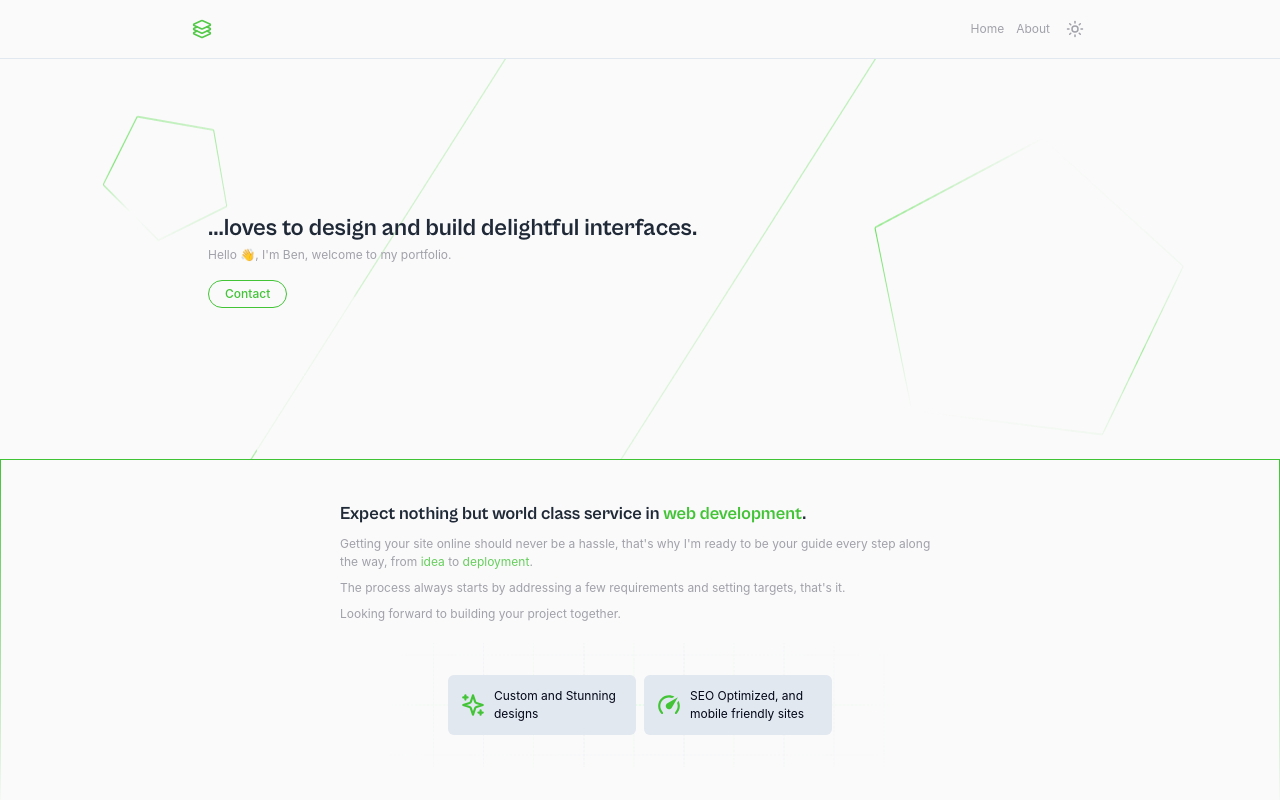
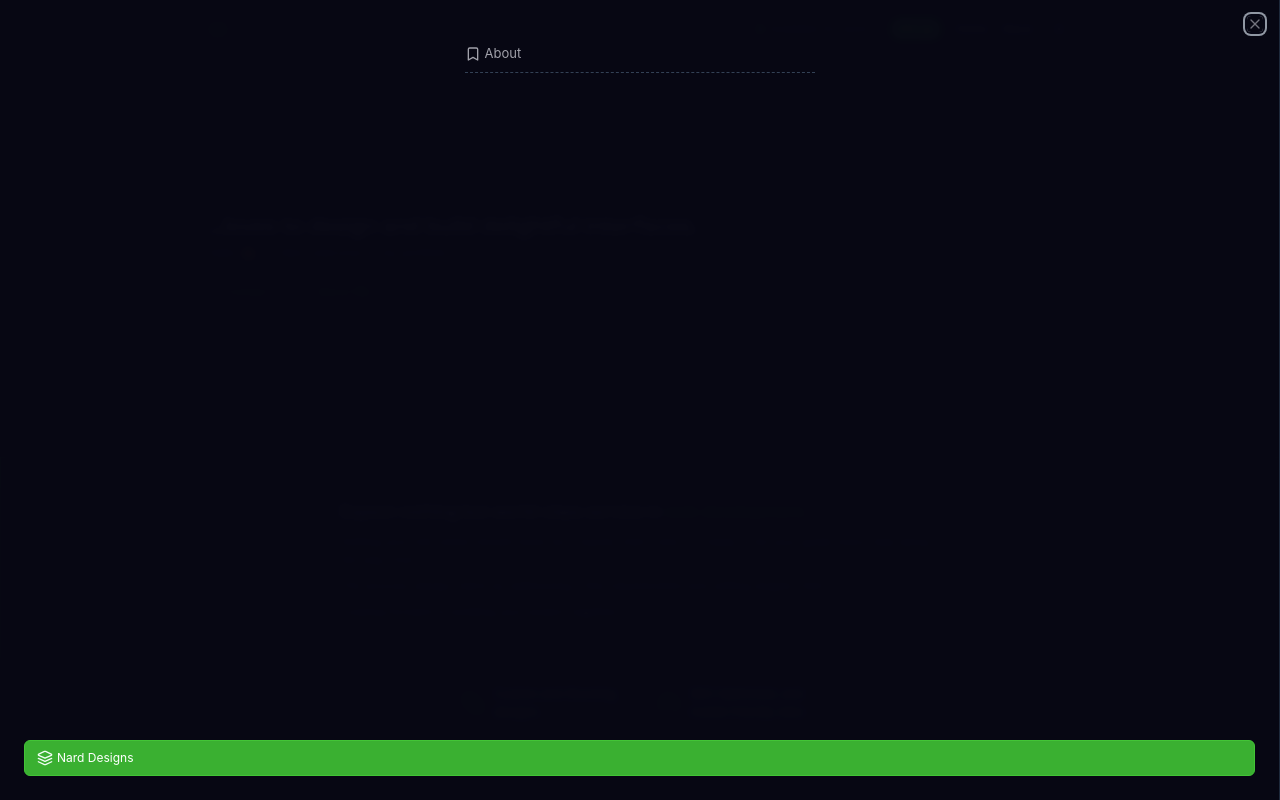
Before and after one commit to ben-dev10/prime-portfolio-react, a React (Vite) app: page /#/ in a window 1280 px wide. Shown: the top 800 px of the page. Built offline with nearby package versions, Linux system fonts and the light colour scheme.

Commit message:
feat: updated nav bar, sheet & home components

```diff
--- a/src/App.tsx
+++ b/src/App.tsx
@@ -5,7 +5,7 @@ import { Outlet } from "react-router-dom";
 function App() {
   return (
     <>
-      <header className="p-4 sticky top-0 border-b bg-background/80 backdrop-blur-[8px] z-[40]">
+      <header className="sticky top-0 border-b bg-background/80 backdrop-blur-[8px] z-[40]">
         <Header />
       </header>
 
@@ -13,7 +13,7 @@ function App() {
         <Outlet></Outlet>
       </main>
 
-      <footer className="mt-10">
+      <footer className="">
         <Footer />
       </footer>
     </>
--- a/src/components/layout/Header.tsx
+++ b/src/components/layout/Header.tsx
@@ -1,10 +1,12 @@
 import { Link } from "react-router-dom";
-import { Layers3, Sun } from "lucide-react";
+import { Download, Layers3, Sun } from "lucide-react";
 import { SheetUI } from "../ui-2/sheetui";
+import { Button } from "../ui/button";
+import cv from "../../assets/resume/resume-v1.pdf";
 
 // Updates theme
 document.addEventListener("DOMContentLoaded", function () {
-  const savedTheme = localStorage.getItem("portfolio-theme") || "light";
+  const savedTheme = localStorage.getItem("portfolio-theme") || "dark";
   // remove any "dark" or "light" class before applying new theme
   document.documentElement.classList.remove("dark", "light");
   document.documentElement.classList.add(savedTheme);
@@ -13,9 +15,9 @@ document.addEventListener("DOMContentLoaded", function () {
 function Logo() {
   return (
     <div className="mx-auto md:ml-0">
-      {/* <img src={logo} alt="vite logo" width="" /> */}
-      {/* <p className="text-accent">LOGO</p> */}
-      <Layers3 size={20} className="text-accent opacity-90" />
+      <Link to={"/"}>
+        <Layers3 size={20} className="text-accent opacity-90" />
+      </Link>
     </div>
   );
 }
@@ -60,14 +62,61 @@ function MenuIcon() {
   );
 }
 
+type work = { status: "away" | "available"; className?: string };
+
+function Availability({ className, status }: work) {
+  return (
+    <div className={`available-for-work flex items-center gap-1 ${className}`}>
+      <div
+        className={`size-[8px] rounded-[100%] ${
+          status == "available" ? "bg-green-500" : "bg-red-500"
+        } `}
+      >
+        <p
+          className={`indicator size-[8px] rounded-[100%] ${
+            status == "available" ? "bg-green-500" : "bg-red-500"
+          }  animate-ping`}
+        ></p>
+      </div>
+      {status == "available" ? <p>Available for work</p> : <p>Away</p>}
+    </div>
+  );
+}
+
+function CV() {
+  return (
+    <div>
+      <a href={cv}>
+        <Button
+          variant="pill"
+          size="pill"
+          className="text-accent bg-accent text-white px-2 py-[2px] hover:border-green-300"
+        >
+          CV
+          <Download size={14} className="ml-1" />
+        </Button>
+      </a>
+    </div>
+  );
+}
+
 export default function Header() {
   return (
     <div className="header-wrapper">
-      <div className="container-4xl w-full flex gap-x-3 items-center h-[26px]">
-        <MenuIcon />
-        <Logo />
-        <Links />
-        <ThemeToggle />
+      <div className="container-4xl w-full h-[56px]">
+        <div className="primary-nav flex gap-x-3 items-center p-2 pt-3 md:pt-4 px-4">
+          <MenuIcon />
+          <Logo />
+          <Availability status="available" className="hidden md:flex mr-2" />
+          <CV />
+          <Links />
+          <ThemeToggle />
+        </div>
+      </div>
+      <div className="secondary-nav bg-slate-300/[.15] dark:bg-slate-700/[.15] md:hidden">
+        <div className="wrapper container-4xl  p-2 px-4">
+          <Availability status="available" />
+        </div>
       </div>
     </div>
   );
--- a/src/components/ui-2/formui.tsx
+++ b/src/components/ui-2/formui.tsx
@@ -5,10 +5,10 @@ import avatar from "../../assets/carousel/pic-2.jpg";
 
 const FormUI = () => (
   <FormRoot
-    className="w-full md:w-[350px] border my-5 rounded-[10px] dark:bg-[#0c0d0d] bg-slate-200 md:translate-y-[-32%]"
+    className="w-full md:w-[350px] border dark:border-slate-700 border-slate-300 my-5 rounded-[10px] dark:bg-[#0c0d0d] bg-slate-200 md:translate-y-[-32%]"
     onSubmit={(e) => {
       e.preventDefault();
-      alert("Thanks,we'll get in touch.");
+      alert("Thanks, we will get in touch.");
     }}
   >
     <div className="form-header p-4 flex gap-4 pt-6">
@@ -16,7 +16,7 @@ const FormUI = () => (
         <img
           src={avatar}
           alt="avatar"
-          className=" avatar size-[32px] rounded-full border-2 border-blue-100 shadow-md"
+          className=" avatar size-[40px] rounded-full border-2 border-blue-100 shadow-md"
         />
         <div className="dot size-2 bg-accent rounded-full absolute bottom-[12px] right-0"></div>
       </div>
@@ -33,7 +33,7 @@ const FormUI = () => (
         <FormMessage match="typeMismatch">Please provide a name</FormMessage>
       </Flex>
       <Form.Control asChild>
-        <Input type="text" required />
+        <Input type="text" required className="form-input " />
       </Form.Control>
     </FormField>
 
@@ -46,11 +46,11 @@ const FormUI = () => (
         </FormMessage>
       </Flex>
       <Form.Control asChild>
-        <Input type="email" required />
+        <Input type="email" required className="form-input" />
       </Form.Control>
     </FormField>
 
-    <FormField name="service" className="mb-5">
+    <FormField name="service" className="mb-10">
       <Flex css={{ alignItems: "baseline", justifyContent: "space-between" }}>
         <FormLabel>Service required</FormLabel>
         <FormMessage match="valueMissing">
@@ -61,7 +61,7 @@ const FormUI = () => (
         </FormMessage>
       </Flex>
       <Form.Control asChild>
-        <Input type="text" required />
+        <Input type="text" required className="form-input" />
       </Form.Control>
     </FormField>
 
@@ -84,8 +84,9 @@ const FormField = styled(Form.Field, {
 const FormLabel = styled(Form.Label, {
   fontSize: 12,
   fontWeight: 500,
-  lineHeight: "35px",
+  lineHeight: "15px",
   color: "var(--accent)",
+  marginTop: 10,
 });
 
 const FormMessage = styled(Form.Message, {
@@ -97,22 +98,12 @@ const FormMessage = styled(Form.Message, {
 const Flex = styled("div", { display: "flex" });
 
 const inputStyles = {
-  all: "unset",
-  color: "#71717a",
-  borderBottom: "1px solid #3f3f46",
-  boxSizing: "border-box",
+  // all: "unset",
   width: "100%",
   display: "inline-flex",
   alignItems: "center",
   justifyContent: "center",
-  outline: "0px",
   fontSize: 12,
-  // backgroundColor: " !important",
-  // boxShadow: "0 0 0 1px rgba(94,67,194,.5)",
-  "&:hover": { borderBottomColor: "rgba(64, 195, 53, .5)" },
-  "&:focus": { borderBottomColor: "rgba(64, 195, 53, .8)" },
-  "&::selection": { backgroundColor: "rgba(64, 195, 53, .5)", color: "white" },
-  "@media (prefers-color-scheme:dark)": {},
 };
 
 const Input = styled("input", {
--- a/src/components/ui-2/sheetui.tsx
+++ b/src/components/ui-2/sheetui.tsx
@@ -1,17 +1,17 @@
 import { Button } from "@/components/ui/button";
-import {
-  Sheet,
-  SheetClose,
-  SheetContent,
-  SheetFooter,
-  SheetTrigger,
-} from "../ui/sheet";
+import { Sheet, SheetContent, SheetFooter, SheetTrigger } from "../ui/sheet";
 import { Link } from "react-router-dom";
+import { useState } from "react";
+import { Bookmark, Layers } from "lucide-react";
 
 export function SheetUI() {
+  const [open, setOpen] = useState(true);
+  const handleClick = () => {
+    setOpen(false);
+  };
   return (
     <div className="">
-      <Sheet>
+      <Sheet open={open} onOpenChange={setOpen}>
         <SheetTrigger asChild>
           <Button className="pl-0 shadow-none bg-transparent hover:bg-transparent">
             <svg
@@ -45,23 +45,24 @@ export function SheetUI() {
             </svg>
           </Button>
         </SheetTrigger>
-        <SheetContent side="left" className="w-full md:max-w-full">
-          <div className="links gap-3 mb-10 flex flex-col">
-            <SheetClose className="" asChild>
-              <Link to="/about" className="sheet-link">
+        <SheetContent
+          side="left"
+          className="w-full md:max-w-full flex flex-col"
+        >
+          <div className="links gap-3 flex flex-col mt-5 text-[13px] border-b border-dashed border-slate-400 dark:border-slate-700 pb-2 max-w-[350px] w-[70%] mx-auto mb-auto">
+            <div onClick={handleClick}>
+              <Link to="/about" className="sheet-link flex items-center gap-1">
+                <Bookmark size={16} />
                 About
               </Link>
-            </SheetClose>
-
-            <SheetClose className="" asChild>
-              <Link to="/" className="sheet-link">
-                Home
-              </Link>
-            </SheetClose>
+            </div>
           </div>
 
           <SheetFooter>
-
+            <div className="flex gap-1 w-full items-center border border-accent p-2 px-3 rounded-md bg-[rgba(64,195,53,.9)] ">
+              <Layers size={16} className="text-green-50" />
+              <p className="text-white">Nard Designs</p>
+            </div>
           </SheetFooter>
         </SheetContent>
       </Sheet>
--- a/src/index.css
+++ b/src/index.css
@@ -196,13 +196,17 @@ body {
   background-color: transparent;
 }
 
-#services-header{
+#services-header {
   background-image: url(./assets/gradient-grid.svg);
   background-position: center center;
-  background-size:300px;
+  background-size: 300px;
   background-repeat: no-repeat;
 }
 
-@media (prefers-color-scheme:dark){
+@media (prefers-color-scheme:dark) {}
 
+@layer components{
+  .form-input {
+    @apply text-[#71717a] border-b dark:border-[#3f3f46] border-slate-400/30 bg-transparent outline-none dark:hover:border-[rgba(64,195,53,.5)] dark:focus:border-[rgba(64,195,53,.8)] dark:selection:bg-[rgba(64,195,53,.5)] dark:selection:text-white hover:border-[rgba(64,195,53,.5)] focus:border-[rgba(64,195,53,.8)] selection:bg-[rgba(64,195,53,.5)] selection:text-white
+  }
 }
--- a/src/routes/About.tsx
+++ b/src/routes/About.tsx
@@ -1,7 +1,7 @@
 function Header() {
   return (
     <div className="">
-      <div className="wrapper container-4xl p-4">
+      <div className="wrapper container-4xl p-4 px-6">
         <h1 className="h1 text-secondary">More About Me</h1>
         <p>
           I'm guessing you've asking yourself a couple of questions right now,
@@ -20,7 +20,7 @@ function Persona() {
 
   return (
     <div className="">
-      <div className="wrapper container-4xl p-4">
+      <div className="wrapper container-4xl p-4 px-6">
         <h1 className="h3 text-secondary">Persona</h1>
         <p>
           My name is <span>Bernard Quarshie</span>, a Ghanaian by birth and I'm{" "}
--- a/src/routes/Home.tsx
+++ b/src/routes/Home.tsx
@@ -1,13 +1,19 @@
 import { Button } from "@/components/ui/button";
-import { Sparkles, Layout, Package } from "lucide-react";
+import { Sparkles, Layout, Package, ChevronRight } from "lucide-react";
 import noise from "../assets/noise-01.png";
 import pic1 from "../assets/carousel/pic-1.png";
 import pic2 from "../assets/carousel/pic-2.jpg";
 import pic3 from "../assets/carousel/pic-3.jpg";
-
-import FormUI from "../components/ui-2/formui.tsx"
+import FormUI from "../components/ui-2/formui.tsx";
+import { Link } from "react-router-dom";
+// import { useRef } from "react";
 
 function Hero() {
+  // const contactSectionRef = useRef(null);
+  function handleClick() {
+    document.getElementById("contactSection")?.scrollIntoView({behavior:"smooth"});
+  }
+
   return (
     <div className="hero-section h-[50vh]" id="hero-wrapper">
       <div className="wrapper relative overflow-y-hidden container-4xl p-4 py-10 h-full flex items-center">
@@ -16,10 +22,25 @@ function Hero() {
             ...loves to design and build delightful interfaces.
           </h1>
           <p className="">Hello 👋, I'm Ben, welcome to my portfolio.</p>
-          <div className="buttons mt-4">
-            <Button variant="pill" size="pill" className="text-accent">
+          <div className="buttons mt-4 space-x-3">
+            <Button
+              variant="pill"
+              size="pill"
+              className="text-accent hover:bg-accent hover:text-white"
+              onClick={handleClick}
+            >
               Contact
             </Button>
+            <Link to={"/about"}>
+              <Button
+                variant="pill"
+                size="pill"
+                className="text-accent hover:bg-accent hover:text-white pr-2"
+              >
+                About Me
+                <ChevronRight size={14} />
+              </Button>
+            </Link>
           </div>
         </div>
       </div>
@@ -47,7 +68,7 @@ function Intro() {
       <div className="wrapper p-4 container-4xl py-10">
         <div className="box-content max-w-[600px] mx-auto">
           <h2 className="h3 text-secondary mb-2">
-            Expect nothing but world class service in{" "}
+            Expect nothing but world-class service in{" "}
             <span className="text-accent">web development</span>.
           </h2>
           <p>
@@ -262,7 +283,7 @@ function Services() {
           </p>
         </div>
 
-        <div className="mt-[60px] max-w-[400px] mx-auto flex flex-col items-center gap-5">
+        <div className="mt-[60px] max-w-[400px] mx-auto flex flex-col items-center gap-10">
           <ServiceTextGroup
             header="Web Development"
             icon={<Package size={20} />}
@@ -298,17 +319,22 @@ function Services() {
 
 function Contact() {
   return (
-    <div className="bg-[rgba(64,195,53,.12)] border-t border-b border-[rgba(64,195,53,.9)] md:h-[200px]">
+    <div
+      className="bg-[rgba(64,195,53,.12)] border-t border-b border-[rgba(64,195,53,.9)] md:h-[200px]"
+      id="contactSection"
+    >
       <div className="wrapper container-4xl p-4">
-        <div className="md:flex md:mx-auto md:max-w-max md:gap-[60px]">
-          <div className="texts">
+        <div className="md:flex md:mx-auto md:max-w-max md:gap-[60px] ">
+          <div className="texts md:mt-[3%] px-3">
             <div className="flex md:flex-col">
               <h1 className="h1 text-secondary">Ready?</h1>
               <h1 className="h1 text-secondary ml-1">Let's Talk</h1>
             </div>
-            <p className="md:w-[200px]">Send me a mail and I'll get back to you as soon as possible</p>
+            <p className="md:w-[200px]">
+              Send me a mail and I'll get back to you as soon as possible
+            </p>
           </div>
-          <div className="contact-card">
+          <div className="contact-card px-3">
             <FormUI />
           </div>
         </div>
--- a/src/routes/NoMatch.tsx
+++ b/src/routes/NoMatch.tsx
@@ -1,6 +1,6 @@
 export default function NoMatch() {
   return (
-    <div>
+    <div className="h-[100vh] flex justify-center items-center">
       <h2 className="">404</h2>
       <p>Page not found</p>
     </div>
```
Also changed, not shown: 1 other file (tests, documents, lock files or other folders).
